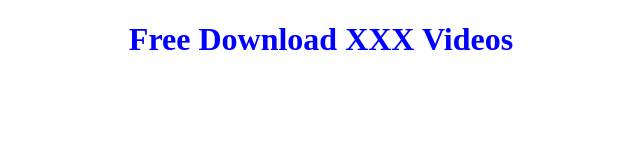
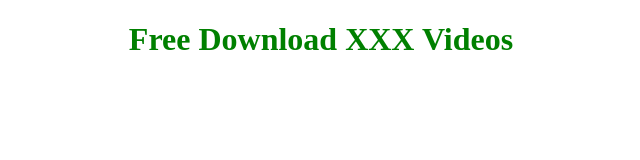
Before and after one commit to xsexxy/Sax-Live-1.3, a plain HTML site: page index.html in a window 1280 px wide. Shown: the whole page, without its empty margins (319-959 px from the left). Drawn offline with Linux system fonts and the light colour scheme.

Commit message:
Update index.html

```diff
--- a/index.html
+++ b/index.html
@@ -4,13 +4,13 @@
 <style>
 .center {
   text-align: center;
-  color: blue;
+  color: green;
 }
 </style>
 </head>
 <body>
 
-<h1 class="center"><b>Free Download XXX Videos</b></h1>
+<h1 class="center">Free Download XXX Videos</h1>
 
 </body>
 </html>
```
